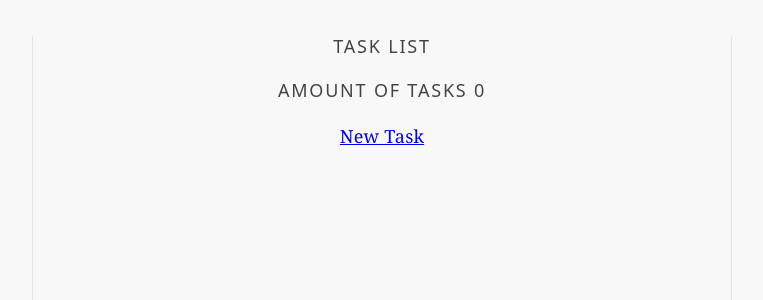
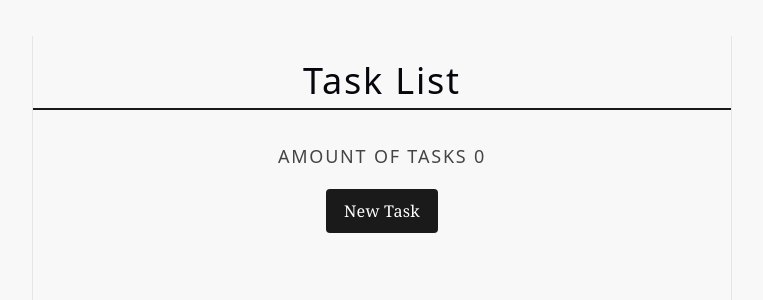
Before and after one commit to meganclapinski25/4320-state-management, a React (Vite) app: page /tasks in a window 1280 px wide. Shown: the top 300 px of the page, without its empty margins (258-1021 px from the left). Built offline with nearby package versions, Linux system fonts and the light colour scheme.

Commit message:
all styling of buttons are done

```diff
--- a/src/App.css
+++ b/src/App.css
@@ -132,6 +132,7 @@ button[type="submit"].editing:hover {
 .edit-btn {
   color: #2563eb;
   border: 1px solid #2563eb;
+  background: #fff;
 }
 
 .edit-btn:hover {
@@ -142,6 +143,9 @@ button[type="submit"].editing:hover {
 .delete-btn {
   color: #dc2626;
   border: 1px solid #dc2626;
+  width: 80px;
+  text-align: center;
+  background-color: #fff;
 }
 
 .delete-btn:hover {
@@ -156,3 +160,35 @@ button[type="submit"].editing:hover {
   letter-spacing: 0.03em;
   margin-bottom: 1rem;
 }
+
+a.edit-btn {
+  display: inline-block;
+  text-decoration: none;
+  width: 80px;
+  text-align: center;
+  font-size: 0.8rem;
+  border-radius: 4px;
+  color: #2563eb;
+  border: 1px solid #2563eb;
+  background: #fff;
+}
+
+a.edit-btn:hover {
+  background: #2563eb;
+  color: #fff;
+}
+
+a.btn-link {
+  display: inline-block;
+  text-decoration: none;
+  padding: 0.5rem 1rem;
+  font-family: 'Georgia', serif;
+  font-size: 0.9rem;
+  border-radius: 4px;
+  background: #1a1a1a;
+  color: #fff;
+}
+
+a.btn-link:hover {
+  background: #333;
+}
--- a/src/components/TaskItem.jsx
+++ b/src/components/TaskItem.jsx
@@ -7,7 +7,7 @@ function TaskItem({ task, onDelete }) {
         <p>{task.title}</p>
         <p>{task.status}</p>
         <button className="delete-btn" onClick={() => onDelete(task.id)}>Delete</button>
-        <Link to={`/tasks/${task.id}`}>View / Edit</Link>
+        <Link to={`/tasks/${task.id}`} className="edit-btn"> Edit</Link>
       </div>
     )
   }
--- a/src/pages/TaskDetail.jsx
+++ b/src/pages/TaskDetail.jsx
@@ -18,7 +18,7 @@ function TaskDetail ({tasks, onUpdate, onDelete}){
         return(
             <div>
                 <h2>Task not Found</h2>
-                <Link to="/tasks">Return to task list</Link>
+                <Link to="/tasks" className="btn-link">Return to task list</Link>
             </div>
         )
     }
@@ -35,7 +35,7 @@ function TaskDetail ({tasks, onUpdate, onDelete}){
 
     return(
         <div>
-            <Link to="/tasks">Back</Link>
+            <Link to="/tasks" className= "btn-link">Back</Link>
 
             {isEditing ? (
                 <div>
@@ -66,8 +66,10 @@ function TaskDetail ({tasks, onUpdate, onDelete}){
                         <p>Status: {task.status}</p>
                         <p>Created: {task.createdAt}</p>
                         <p>Updated: {task.updatedAt}</p>
-                        <button onClick={() => setIsEditing(true)}>Edit</button>
-                        <button onClick={()=>{onDelete(task.id); navigate('/tasks')}}>Delete</button>
+                        <div style={{display:'flex', gap: '0.75rem', marginTop: '1rem', alignItems:'center', justifyContent: 'center'  }}>
+                            <button onClick={() => setIsEditing(true)} className="edit-btn">Edit</button>
+                            <button onClick={()=>{onDelete(task.id); navigate('/tasks')}} className="delete-btn ">Delete</button>
+                        </div>
                 </div>
             )}
 
--- a/src/pages/TaskList.jsx
+++ b/src/pages/TaskList.jsx
@@ -5,9 +5,9 @@ function TaskList({tasks, onDelete}) {
 
   return(
     <div>
-       <h2>Task List</h2>
+       <h1>Task List</h1>
        <h2>Amount of Tasks {tasks.length}</h2>
-       <Link to= "/tasks/new">New Task</Link>
+       <Link to= "/tasks/new" className="btn-link">New Task</Link>
        {tasks.map(task => (
           <TaskItem key={task.id} task={task} onDelete={onDelete}/>
         ))}
```
